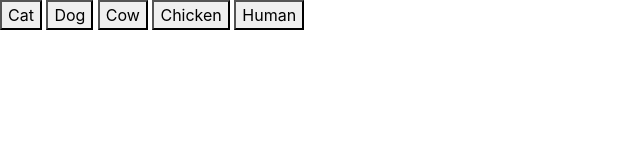
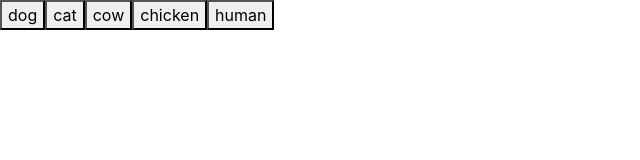
Before and after one commit to ShaneMit/Review2, a plain HTML site: page index.html in a window 1280 px wide. Shown: the whole page, without its empty margins (0-640 px from the left). Drawn offline with nearby package versions, Linux system fonts and the light colour scheme.

Commit message:
Dynamic animals

```diff
--- a/index.html
+++ b/index.html
@@ -8,11 +8,9 @@
     integrity="sha384-TX8t27EcRE3e/ihU7zmQxVncDAy5uIKz4rEkgIXeMed4M0jlfIDPvg6uqKI2xXr2" crossorigin="anonymous">
 </head>
 <body>
-  <button id="cat">Cat</button>
-  <button id="dog">Dog</button>
-  <button id="cow">Cow</button>
-  <button id="chicken">Chicken</button>
-  <button id="human">Human</button>
+  <div id="animalBtns">
+
+  </div>
 
 
   <script src="https://code.jquery.com/jquery-3.5.1.slim.min.js"
@@ -21,36 +19,46 @@
     integrity="sha384-ho+j7jyWK8fNQe+A12Hb8AhRq26LrZ/JpcUGGOn+Y7RsweNrtN/tE3MoK7ZeZDyx" crossorigin="anonymous"></script>
 
   <script>
-    document.getElementById('cat').addEventListener('click', () => {
-    alert(`
-      Name: Cat
-      Sound: Meow
-    `)
+    const animals = [
+      {
+        Name: "dog",
+        Sound: "woof"
+      },
+      {
+        Name: "cat",
+        Sound: "meow"
+      },
+      {
+        Name: "cow",
+        Sound: "moo"
+      },
+      {
+        Name: "chicken",
+        Sound: "cluck"
+      },
+      {
+        Name: "human",
+        Sound: "pained screaming"
+      }
+    ]
+
+    for (let i = 0; i < animals.length; i++) {
+      let btnElem = document.createElement('button')
+      btnElem.className = 'animal'
+      btnElem.textContent = animals[i].Name
+      btnElem.dataset.index = i
+      document.getElementById('animalBtns').append(btnElem)
+    }
+
+    document.addEventListener('click', (event) => {
+      if (event.target.className === 'animal') {
+        let animal = animals[event.target.dataset.index]
+        alert(`
+          Name: ${animal.Name}
+          Sound: ${animal.Sound}
+        `)
+      }
     })
-    document.getElementById('dog').addEventListener('click', () => {
-        alert(`
-      Name: Dog
-      Sound: Woof
-    `)
-      })
-    document.getElementById('cow').addEventListener('click', () => {
-        alert(`
-      Name: Cow
-      Sound: Moo
-    `)
-      })
-    document.getElementById('chicken').addEventListener('click', () => {
-        alert(`
-      Name: Chicken
-      Sound: Cluck
-    `)
-      })
-    document.getElementById('human').addEventListener('click', () => {
-        alert(`
-      Name: Human
-      Sound: Pained screaming
-    `)
-      })
 
   </script>
 </body>
```
